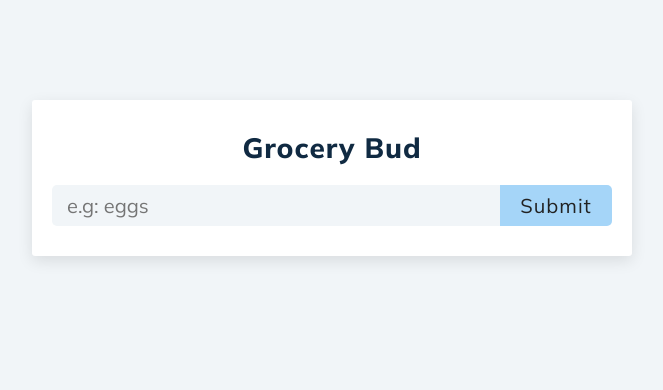
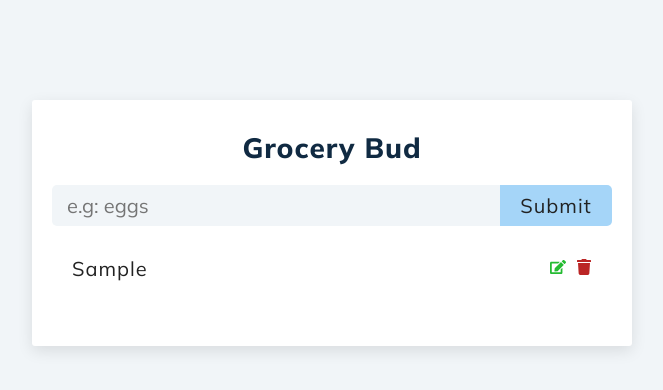
Before and after one commit to kiet13/my-react-grocery-bud, a React (Create React App) app: page / in a window 1280 px wide. Both pictures are taken after typing "Sample" into the empty fields and a click on the input "Submit". Shown: the top 390 px of the page, without its empty margins (308-971 px from the left). Built offline with nearby package versions, Linux system fonts and the light colour scheme.

Commit message:
Finish item editing

```diff
--- a/package.json
+++ b/package.json
@@ -6,6 +6,7 @@
     "@testing-library/jest-dom": "^5.11.4",
     "@testing-library/react": "^11.1.0",
     "@testing-library/user-event": "^12.1.10",
+    "nanoid": "^3.1.30",
     "react": "^17.0.2",
     "react-dom": "^17.0.2",
     "react-icons": "^4.3.1",
--- a/src/components/GroceryInput/GroceryInput.js
+++ b/src/components/GroceryInput/GroceryInput.js
@@ -1,30 +1,19 @@
-import React, {useState} from 'react'
+import React from 'react'
 import styles from './GroceryInput.module.scss';
 
 export default function GroceryInput(props) {
-  const [groceryName, setGroceryName] = useState("");
-
-  const handleInputSubmit = (event) => {
-    event.preventDefault();
-    props.onGrocerySubmit(groceryName);
-    setGroceryName("");
-  }
-  const handleInputChange = (event) => {
-    // TODO: validate input value
-    setGroceryName(event.target.value);
-  }
 
   return (
-    <form className={[styles.GroceryInput, "mt-2"].join(' ')} onSubmit={handleInputSubmit}>
+    <form className={[styles.GroceryInput, "mt-2"].join(' ')} onSubmit={(event) => props.onGrocerySubmit(event, props.groceryName)}>
       <input
         type="text"
         name="txtGroceryItem"
         id="txtGroceryItem"
         placeholder="e.g: eggs"
-        value={groceryName}
-        onChange={handleInputChange}
+        value={props.groceryName}
+        onChange={(e) => props.onGroceryChange(e)}
       />
-      <input type="submit" value="Submit" />
+      <input type="submit" value={props.onGroceryEdit ? "Edit" : "Submit"} />
     </form>
   )
 }
--- /dev/null
+++ b/src/components/GroceryItem/GroceryItem.js
@@ -0,0 +1,18 @@
+import React from 'react'
+import styles from './GroceryItem.module.scss';
+import { FaEdit, FaTrash } from "react-icons/fa";
+export default function GroceryItem(props) {
+  return (
+    <div className={styles.GroceryItem}>
+      <span className={styles.GroceryName}>{props.name}</span>
+      <div>
+        <span className={styles.Edit} onClick={props.edited}>
+          <FaEdit />
+        </span>
+        <span className={styles.Remove} onClick={props.deleted}>
+          <FaTrash />
+        </span>
+      </div>
+    </div>
+  )
+}
--- /dev/null
+++ b/src/components/GroceryItem/GroceryItem.module.scss
@@ -0,0 +1,38 @@
+@import "../../scss/variables";
+
+.GroceryItem {
+  width: 100%;
+  padding: 1rem 2rem;
+  margin-bottom: 0.5rem;
+  border: none;
+  border-radius: .3rem;
+  color: $clr-black;
+  display: flex;
+  justify-content: space-between;
+  align-items: center;
+
+  &:hover {
+    background-color: $clr-grey-10;
+  }
+}
+
+.GroceryName {
+  text-transform: capitalize;
+  letter-spacing: .1rem;
+  font-size: 2rem;
+}
+
+.Edit,
+.Remove {
+  display: inline-block;
+  cursor: pointer;
+}
+
+.Edit {
+  margin-right: 1rem;
+  color: $clr-green-dark;
+}
+
+.Remove {
+  color: $clr-red-dark;
+}
--- /dev/null
+++ b/src/components/GroceryList/GroceryList.js
@@ -0,0 +1,19 @@
+import React from 'react'
+import styles from './GroceryList.module.scss'
+import GroceryItem from '../GroceryItem/GroceryItem'
+
+export default function GroceryList(props) {
+  const groceryList = props.groceryList.map(item =>
+    <GroceryItem
+      key={item.id}
+      name={item.name}
+      deleted={() => props.itemDeleted(item.id)}
+      edited={() => props.itemEdited(item.id)}
+    />
+  )
+  return (
+    <div className={[styles.GroceryList, "mt-2"].join(' ')}>
+      {groceryList}
+    </div>
+  )
+}
--- /dev/null
+++ b/src/components/GroceryList/GroceryList.module.scss
@@ -0,0 +1,4 @@
+.GroceryList {
+  width: 100%;
+  margin-bottom: 2rem;
+}
--- a/src/containers/GroceryBudBuilder.js
+++ b/src/containers/GroceryBudBuilder.js
@@ -1,21 +1,65 @@
 import React, {useState} from 'react';
 import styles from './GroceryBudBuilder.module.scss';
 import GroceryInput from '../components/GroceryInput/GroceryInput';
+import GroceryList from '../components/GroceryList/GroceryList';
+import { nanoid } from 'nanoid';
 
 export default function GroceryBudBuilder() {
   const [itemList , setItemList] = useState([]);
+  const [onEditing, setOnEditing] = useState(false);
+  const [inputItem, setInputItem] = useState({ id: nanoid(), name: ""});
 
-  const handleGrocerySubmit = (newItem) => {
+  const handleGrocerySubmit = (event, newItemName) => {
+    event.preventDefault();
+
     const newItemList = [...itemList];
-    newItemList.push(newItem);
+
+    if (onEditing) {
+      const editIndex = newItemList.findIndex(item => item.id === inputItem.id);
+      newItemList[editIndex].name = newItemName;
+    } else {
+      const newItem = {
+        id: nanoid(),
+        name: newItemName
+      }
+      newItemList.push(newItem);
+    }
+
+    setItemList(newItemList);
+    setInputItem({ id: nanoid(), name: ""});
+    setOnEditing(false);
+  }
+
+  const handleInputChange = (event) => {
+    setInputItem({
+      id: inputItem.id,
+      name: event.target.value
+    });
+  }
+
+  const handleItemDelete = (id) => {
+    const deletedIndex = itemList.findIndex(item => item.id === id);
+    const newItemList = [...itemList];
+    newItemList.splice(deletedIndex, 1);
     setItemList(newItemList);
   }
 
-  console.log(itemList);
+  const handleItemEditing = (id) => {
+    setOnEditing(true);
+    const editIndex = itemList.findIndex(item => item.id === id);
+    setInputItem(itemList[editIndex]);
+  }
+
   return (
     <div className={styles.GroceryBudBuilder}>
       <h1>Grocery Bud</h1>
-      <GroceryInput onGrocerySubmit={handleGrocerySubmit} />
+      <GroceryInput
+        onGrocerySubmit={handleGrocerySubmit}
+        onGroceryEdit={onEditing}
+        onGroceryChange={handleInputChange}
+        groceryName={inputItem.name}
+      />
+      <GroceryList groceryList={itemList} itemDeleted={handleItemDelete} itemEdited={handleItemEditing} />
     </div>
   )
 }
--- a/src/containers/GroceryBudBuilder.module.scss
+++ b/src/containers/GroceryBudBuilder.module.scss
@@ -11,6 +11,7 @@
   display: flex;
   flex-direction: column;
   align-items: center;
+  overflow-x: hidden;
   @include respond(tab-port) {
     width: 80%;
   }
--- a/src/scss/main.scss
+++ b/src/scss/main.scss
@@ -36,9 +36,9 @@ body {
 }
 
 .container {
-  width: 100vw;
+  max-width: 100vw;
   min-height: 100vh;
-  padding: 10rem 0;
+  padding: 10rem 2rem;
   background-color: $clr-grey-10;
 }
 
```
Also changed, not shown: 1 other file (tests, documents, lock files or other folders).
